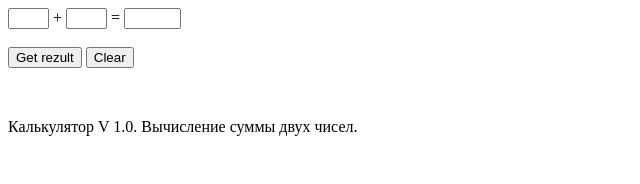
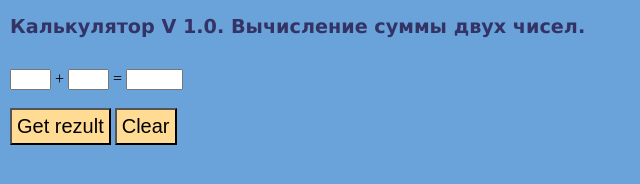
Before and after one commit to MrCallingInc/WebApp, a plain HTML site: page index.html in a window 1280 px wide. Shown: the whole page, without its empty margins (0-640 px from the left). Drawn offline with Linux system fonts and the light colour scheme.

Commit message:
add styles

```diff
--- a/index.html
+++ b/index.html
@@ -1,6 +1,11 @@
 <html>
 <head>
-<title>Calculator Application</title></head>
+<title>Calculator Application</title>
+
+
+<link href="styles/style.css" type="text/css" rel="stylesheet">
+
+</head>
 <script lang="javascript">
 <!--
 function calculate(){
@@ -12,14 +17,16 @@ calc.rez.value=a+b;
 //-->
 </script>
 <body>
+<h1>Калькулятор V 1.0. Вычисление суммы двух чисел.</h1><br>
 <form name="calc">
 <div id="expression">
 <input type="text" name="num1" size=2> + <input type="text" name="num2" size=2> = <input type="text" name="rez" size=4>
 </div>
 <br>
-<input type="button" value="Get rezult" onclick="calculate()">    <input type="reset" value="Clear">
+<input type="button" class="ddd" value="Get rezult" onclick="calculate()">    <input type="reset" class="ddd" value="Clear">
 </form>
 <br>
-<p>Калькулятор V 1.0. Вычисление суммы двух чисел.</p>
+
 </body>
+
 </html>
--- /dev/null
+++ b/styles/style.css
@@ -0,0 +1,19 @@
+body{
+	background-color:#6AA2DA;
+	padding-top:10px;
+	padding-left:5px;
+	padding-right:5px;
+	padding-bottom:10px;
+	margin:5px;
+}
+.ddd{
+	font-family:  Arial, Helvetica, sans-serif;
+	font-size:20px;
+	padding:5px;
+	background-color:#FFDB94;
+}
+h1{
+ font-size: 120%;
+    font-family: Verdana, Arial, Helvetica, sans-serif;
+    color: #333366;
+}
```
